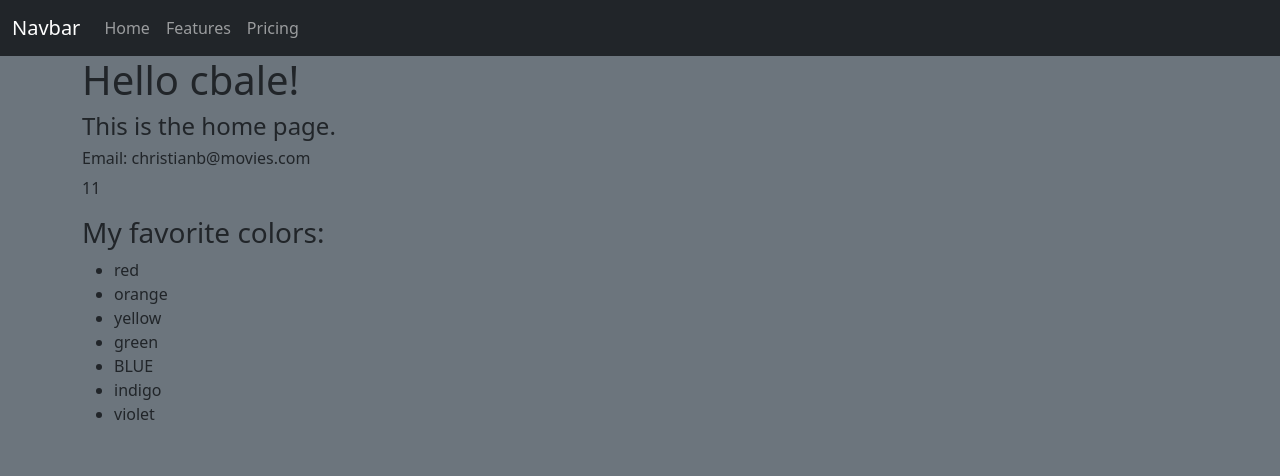
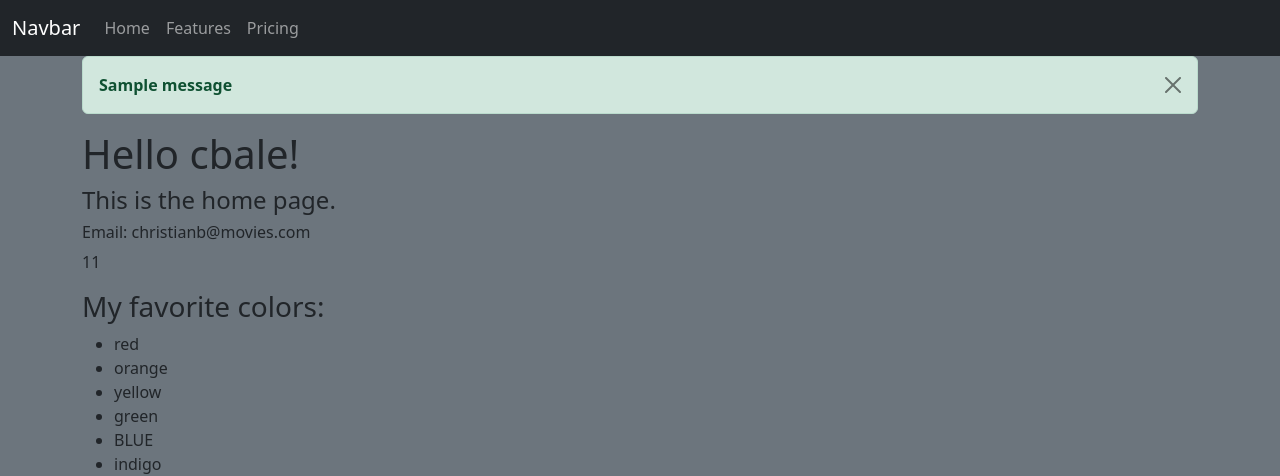
Before and after one commit to bstanton773/kekambas-102_flask_blog, a Flask app: page / in a window 1280 px wide. Shown: the top 476 px of the page. Run offline with Flask 2, Linux system fonts and the light colour scheme; one stand-in notice (Sample message) is shown.

Commit message:
Add message flashing

```diff
--- a/app/routes.py
+++ b/app/routes.py
@@ -1,4 +1,4 @@
-from flask import render_template, redirect, url_for
+from flask import render_template, redirect, url_for, flash
 from app import app
 from app.forms import SignUpForm
 
@@ -30,6 +30,8 @@ def signup():
         print(email, username, password)
         # Add a new user to the database
 
+        # Flash a success message
+        flash("You have succesffuly signed up!", "success")
         # Redirect back to home
         return redirect(url_for('index'))
 
--- /dev/null
+++ b/app/templates/alerts.html
@@ -0,0 +1,10 @@
+{% with messages = get_flashed_messages(with_categories=true) %}
+    {% if messages %}
+        {% for category, message in messages %}
+            <div class="alert alert-{{ category }} alert-dismissible fade show" role="alert">
+                <strong>{{ message }}</strong>
+                <button type="button" class="btn-close" data-bs-dismiss="alert" aria-label="Close"></button>
+            </div>
+        {% endfor %}
+    {% endif %}
+{% endwith %}
--- a/app/templates/base.html
+++ b/app/templates/base.html
@@ -13,6 +13,8 @@
 
         <!-- Main Content -->
         <div class="container">
+            <!-- Flash Messages here -->
+            {% include 'alerts.html' %}
             {% block content %}
             {% endblock %}
         </div>
```
